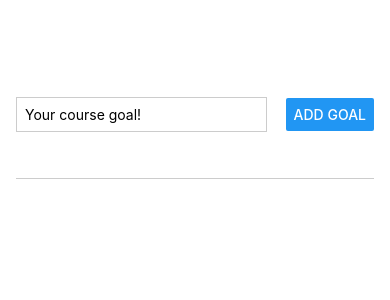
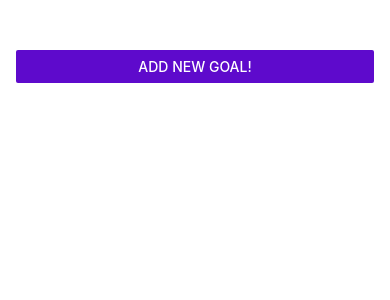
Before and after one commit to jmessi/react-native-goals-app, a React Native app: screen / in a window 390 px wide. Shown: the top 300 px of the page. Built offline with nearby package versions, Linux system fonts and the light colour scheme.

Commit message:
added initial modal toggle

```diff
--- a/App.js
+++ b/App.js
@@ -14,6 +14,7 @@ import GoalInput from './components/GoalInput';
 
 export default function App() {
 	const [courseGoals, setCourseGoals] = useState([]);
+	const [openModal, setOpenModal] = useState(false);
 
 	function addGoalHandler(enteredGoalText) {
 		setCourseGoals((currentCourseGoals) => [
@@ -28,9 +29,18 @@ export default function App() {
 		);
 	}
 
+	function startAddGoalHandler() {
+		setOpenModal(!openModal);
+	}
+
 	return (
 		<View style={styles.appContainer}>
-			<GoalInput onAddGoal={addGoalHandler} />
+			<Button
+				title='Add New Goal!'
+				color={'#5e0acc'}
+				onPress={startAddGoalHandler}
+			/>
+			<GoalInput onAddGoal={addGoalHandler} visible={openModal} />
 			<View style={styles.goalsContainer}>
 				<FlatList
 					data={courseGoals}
--- a/components/GoalInput.js
+++ b/components/GoalInput.js
@@ -1,7 +1,7 @@
 import { useState } from 'react';
-import { Button, StyleSheet, TextInput, View } from 'react-native';
+import { Button, Modal, StyleSheet, TextInput, View } from 'react-native';
 
-function GoalInput({ onAddGoal }) {
+function GoalInput({ onAddGoal, visible }) {
 	const [enteredGoalText, setEnteredGoalText] = useState('');
 
 	function goalInputHandler(enteredText) {
@@ -16,6 +16,7 @@ function GoalInput({ onAddGoal }) {
 	}
 
 	return (
+		<Modal visible={visible} animationType='slide'>
 			<View style={styles.inputContainer}>
 				<TextInput
 					placeholder='Your course goal!'
@@ -25,6 +26,7 @@ function GoalInput({ onAddGoal }) {
 				/>
 				<Button title='Add goal' onPress={addGoalHandler} />
 			</View>
+		</Modal>
 	);
 }
 
```
Lines whose indentation alone changed are shown as unchanged.
